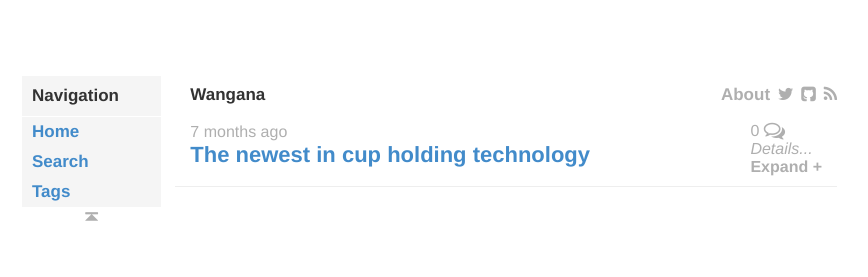
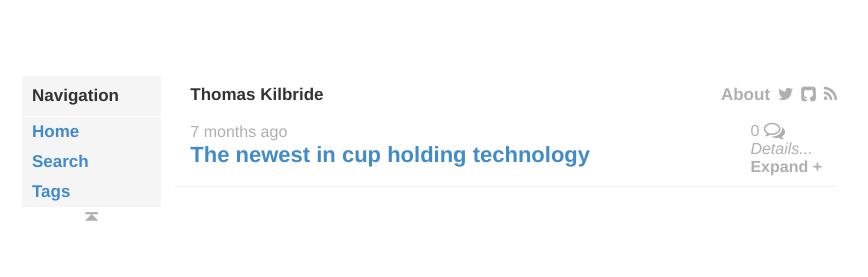
Before and after one commit to obnauticus/obnauticus.github.io, a Jekyll site: the page built from index.html, in a window 1280 px wide. Shown: the top 277 px of the page, without its empty margins (203-1071 px from the left). Built offline with Jekyll 4.4.1, drawn with Linux system fonts in a browser that asks for light colours; some web fonts are replaced; Markdown is read by kramdown in place of the engine named in the settings; comment, search, counter and statistics services are not loaded; part of the change alters nothing that is shown.

Commit message:
modificate webby

```diff
--- a/_config.yml
+++ b/_config.yml
@@ -1,5 +1,5 @@
-name: Wangana
-description:  Perfect for powering your GitHub hosted blog.
+name: Thomas Kilbride
+description:  Imagination in progress...
 
 sass:
   sass_dir: assets/css/_sass
@@ -8,16 +8,16 @@ sass:
 # url: http://nadjetey.github.io
 
 owner:
-    name: Nii Adjetey Sowah
-    twitter: #
-    github: #
+    name: Thomas A. Kilbride
+    twitter: kilbride_thomas
+    github: obnauticus
     disqus_shortname: #
 
 ga_id: #
 ga_username: #
 
 permalink: /:year/:month/:title/
-timezone: Africa/Accra
+timezone: America/Indiana/Indianapolis
 
 markdown: redcarpet
 redcarpet:
```
